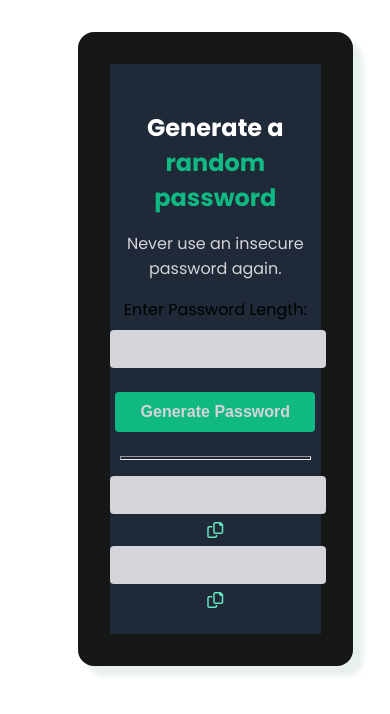
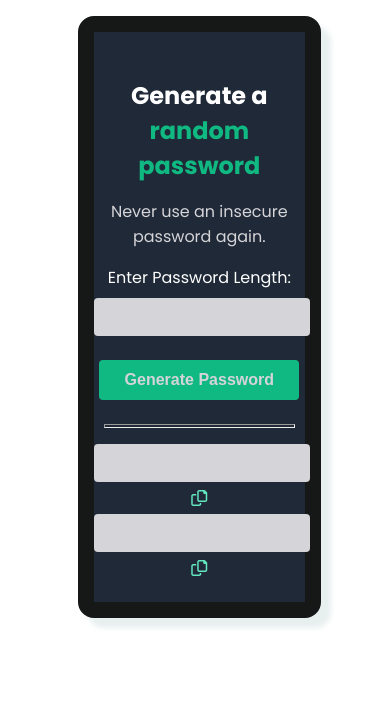
Before and after one commit to pcodesdev/password-generator, a plain HTML site: page index.html in a window 390 px wide. Drawn offline with Linux system fonts and the light colour scheme.

Commit message:
improve site responsiveness

```diff
--- a/styles.css
+++ b/styles.css
@@ -95,4 +95,14 @@ body {
   .content-heading {
     font-size: 1.5rem;
   }
+  .main {
+    width: 60%;
+    margin: 1rem auto;
+  }
+  .password-label {
+    color: #fff;
+  }
+  .content {
+    border: 1rem solid #161717;
+  }
 }
```
